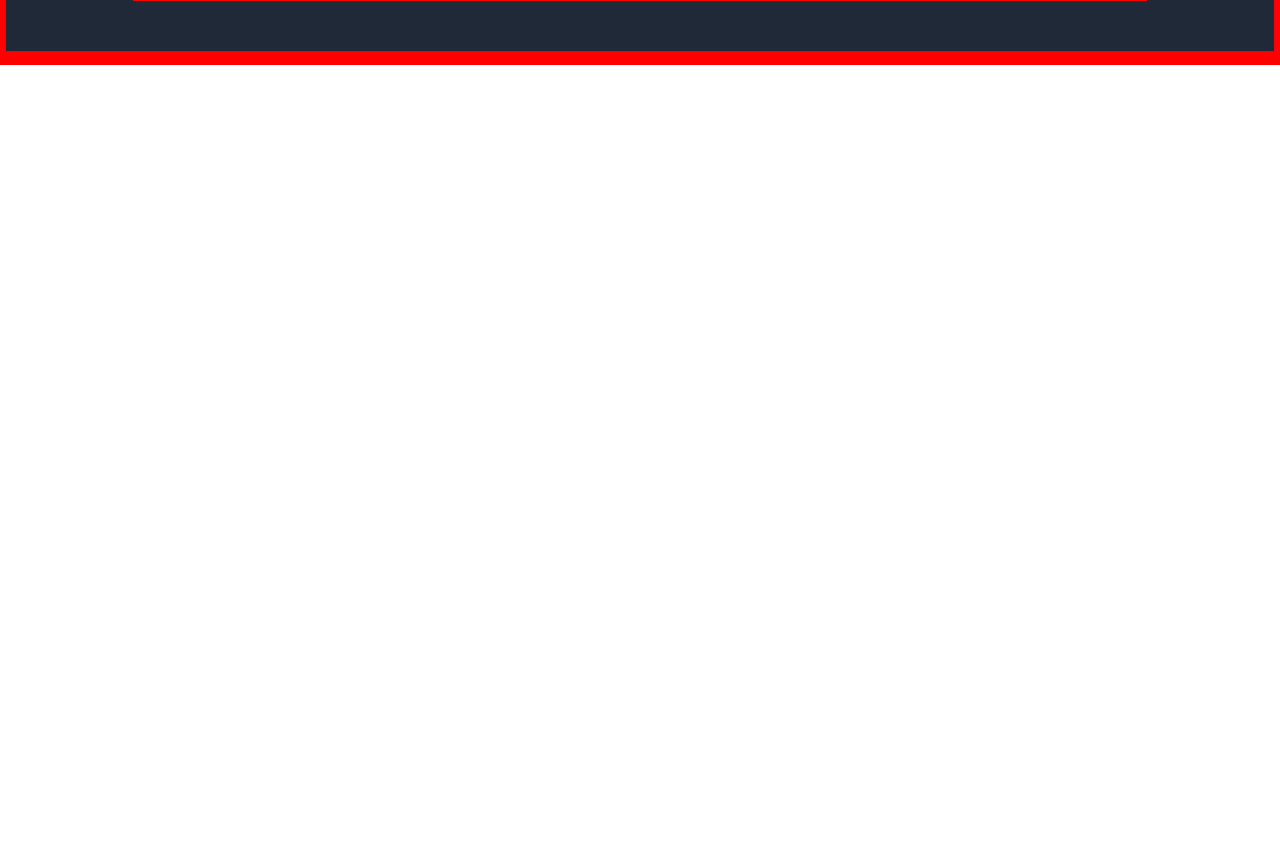
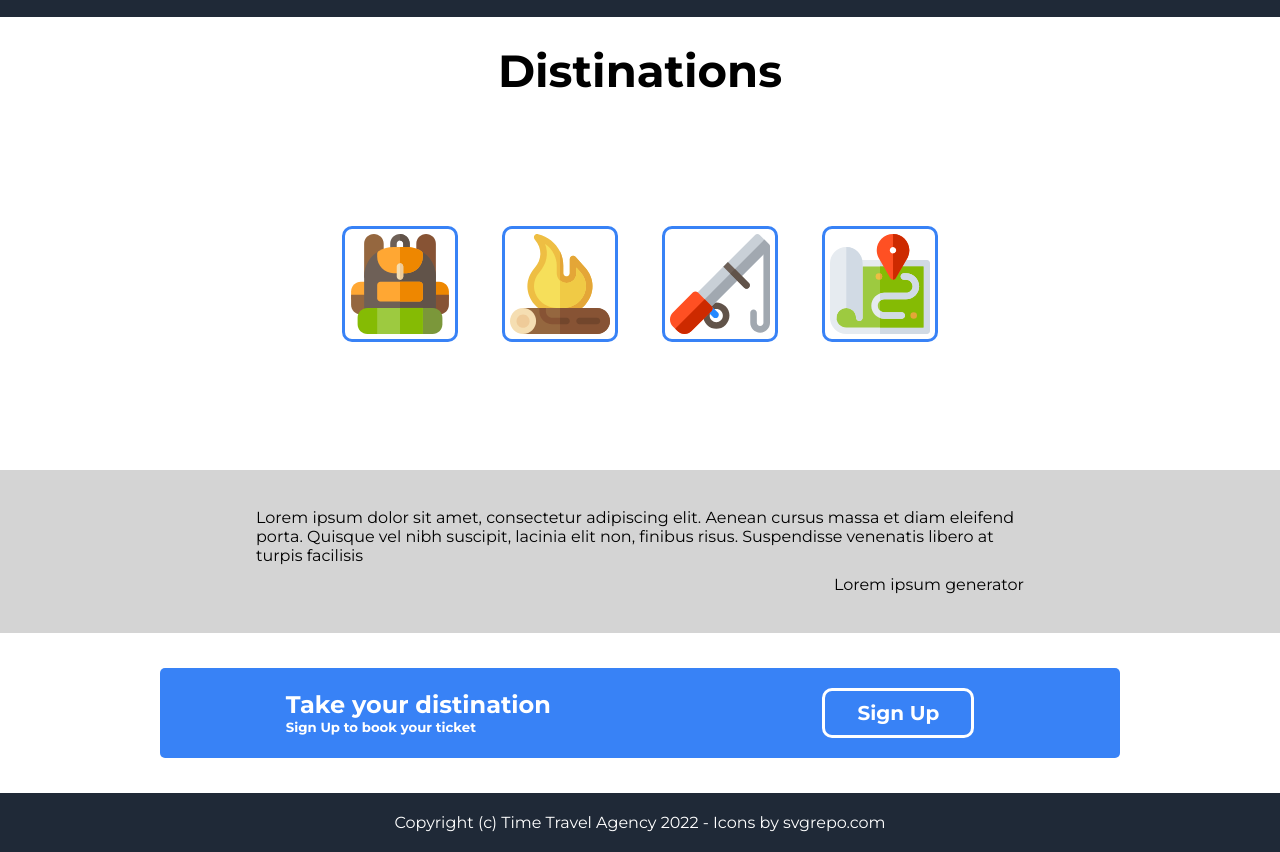
Before and after one commit to Engineers-Lab/landing-page-odin-project, a plain HTML site: page index.html in a window 1280 px wide. Shown: the part 600-1452 px from the top of the page. Before the commit the page ends 800 px from the top, so only its background shows below. Drawn offline with Linux system fonts and the light colour scheme.

```diff
--- a/index.html
+++ b/index.html
@@ -11,7 +11,7 @@
     <div class="header-container">
         <nav class="nv-bar">
             <div class="header-logo">
-                <h2>TIME LOGO</h2>
+                <h2>TTA</h2>
             </div>
             <div class="header-links">
                 <a href="http://">Tickets</a>
@@ -33,18 +33,44 @@
             <div class="image-container">
                 <img src="./res/images/time-travler-pic.png" alt="time-travler-pic">
                 <span>image generated by DALL-E 2</span>
-                <!-- <h3>image generated by DALL-E 2</h3> -->
             </div>
+        </div>
+    </div> <!--- END OF THE HEADER CONTAINER BLOCK-->
 
+    <div class="body-container">
+        <div class="first-block">
+            <div class="first-block-title">
+                <h2> Distinations</h2>
+                <div class="distin">
+                    <div class="frames"><img src="/res/images/backpack-svgrepo-com.svg" alt=""> </div>
+                    <div class="frames"><img src="/res/images/bonfire-campfire-svgrepo-com.svg" alt=""></div>
+                    <div class="frames"><img src="/res/images/fishing-svgrepo-com.svg" alt=""></div>
+                    <div class="frames"><img src="/res/images/map-svgrepo-com.svg" alt=""></div>
+                </div>
+            </div>
+        </div>
+        <div class="second-block">
+            <p class="quote">
+                Lorem ipsum dolor sit amet, consectetur adipiscing elit. Aenean cursus massa et diam eleifend porta. Quisque vel nibh suscipit, lacinia elit non, finibus risus. Suspendisse venenatis libero at turpis facilisis
+            </p>
+            <p class="author">Lorem ipsum generator</p>
+        </div>
+        <div class="third-block">
+            <div class="blue-box">
+                <div class="blue-box-text">
+                    <h2>Take your distination</h2>
+                    <h5>Sign Up to book your ticket</h5>
+                </div>
+                <div class="signup-cont">
+                    <button class="signup-but">Sign Up</button>
+                </div>
+            </div>
         </div>
     </div>
 
-    <div class="main-container">
-
-    </div>
 
     <div class="footer-container">
-
+        <p>Copyright (c) Time Travel Agency 2022 - Icons by svgrepo.com</p>
     </div>
 </body>
 </html>
--- a/style.css
+++ b/style.css
@@ -3,7 +3,7 @@
     src: url(res/fonts/Montserrat-VariableFont_wght.ttf);
 }
 * {
-    border: 2px solid    red;
+    /* border: 2px solid red; */
     font-family: Montserrat, sans-serif;
     margin: 0px;
 }
@@ -52,10 +52,13 @@
 }
 
 
-img {
+.image-container > img {
     width: 500px;
 }
 
+.frames > img {
+    width: 100px;
+}
 
 .brief-intro {
     width: 40%;
@@ -92,3 +95,96 @@
     font-weight: bold;
     margin-top: 16px;
 }
+
+
+.first-block-title {
+    text-align: center;
+    font-weight: bold;
+    padding: 26px;
+    padding-inline: 25%;
+    padding-bottom: 10%;
+}
+
+.first-block-title > h2 {
+    margin-bottom: 20%;
+    font-size: 45px;
+    font-weight: bold;
+}
+
+.distin {
+    display: flex;
+    justify-content: space-around;
+}
+
+.author {
+    text-align: end;
+    margin-top: 10px;
+}
+
+.frames {
+    width: 110px;
+    height: 110px;
+    border: 3px solid #3882f6;
+    border-radius: 10px;
+    display: flex;
+    justify-content: center;
+}
+
+.second-block {
+    background-color: rgb(212, 212, 212);
+    padding-inline: 20%;
+    padding-block: 3%;
+}
+
+.third-block {
+    display: flex;
+    justify-content: center;
+}
+
+.blue-box {
+    display: flex;
+    flex-direction: row;
+    justify-content: space-around;
+    background-color: #3882f6;
+    width: 75%;
+    border-radius: 5px;
+    color: white;
+    margin: 35px;
+
+}
+
+button.signup-but {
+    background-color: #3882f6;
+    text-align: center;
+    font-size: 20px;
+    padding: 10px;
+    border-radius: 10px;
+    padding-inline: 32px;
+    font-weight: bold;
+    margin-top: 16px;
+    border: 3px solid white;
+    margin: 20px;
+}
+
+.blue-box-text {
+    display: flex;
+    flex-direction: column;
+    justify-content: center;
+}
+
+.signup-cont {
+    display: flex;
+
+}
+
+.footer-container > p {
+    text-align: center;
+    color: white;
+    padding: 20px;
+}
+
+
+
+.footer-container {
+    background-color: #1f2937;
+}
```
Also changed, not shown: res/images/backpack-svgrepo-com.svg (added), res/images/bonfire-campfire-svgrepo-com.svg (added), res/images/fishing-svgrepo-com.svg (added), res/images/map-svgrepo-com.svg (added).
